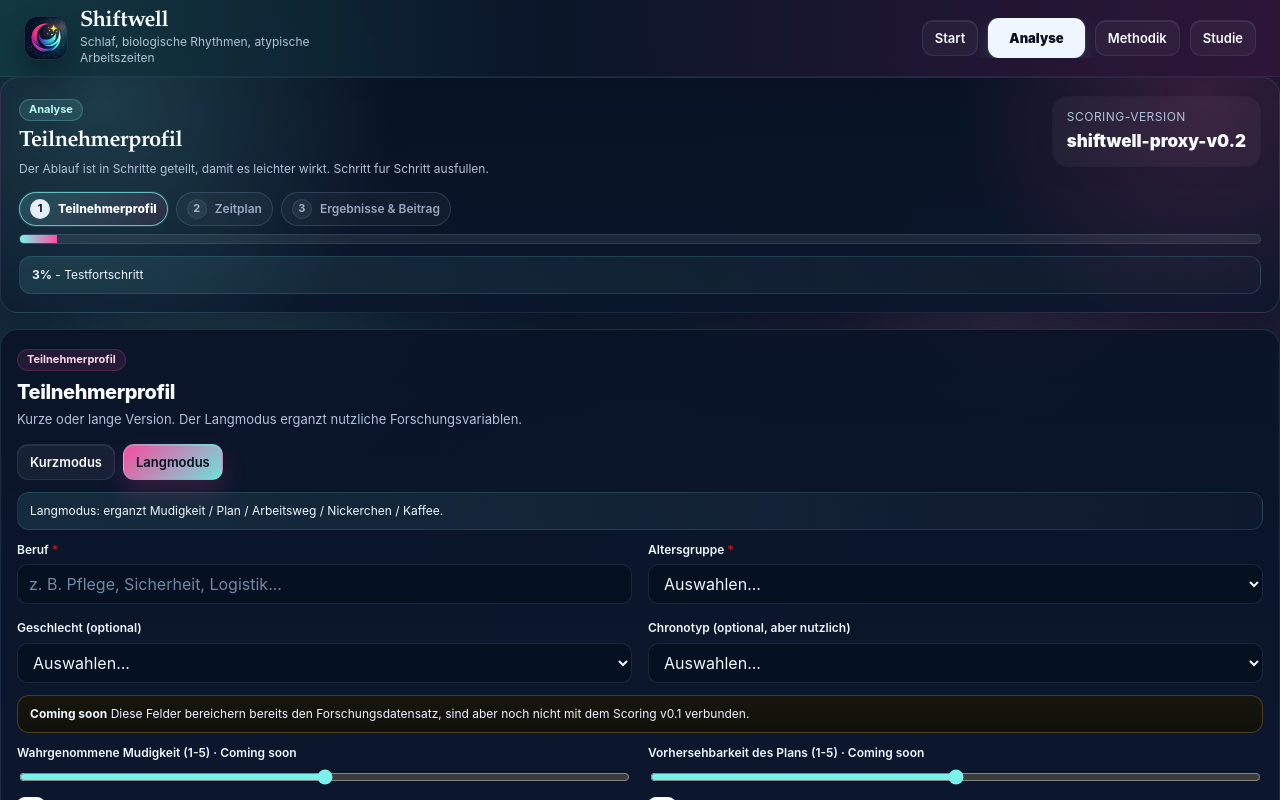
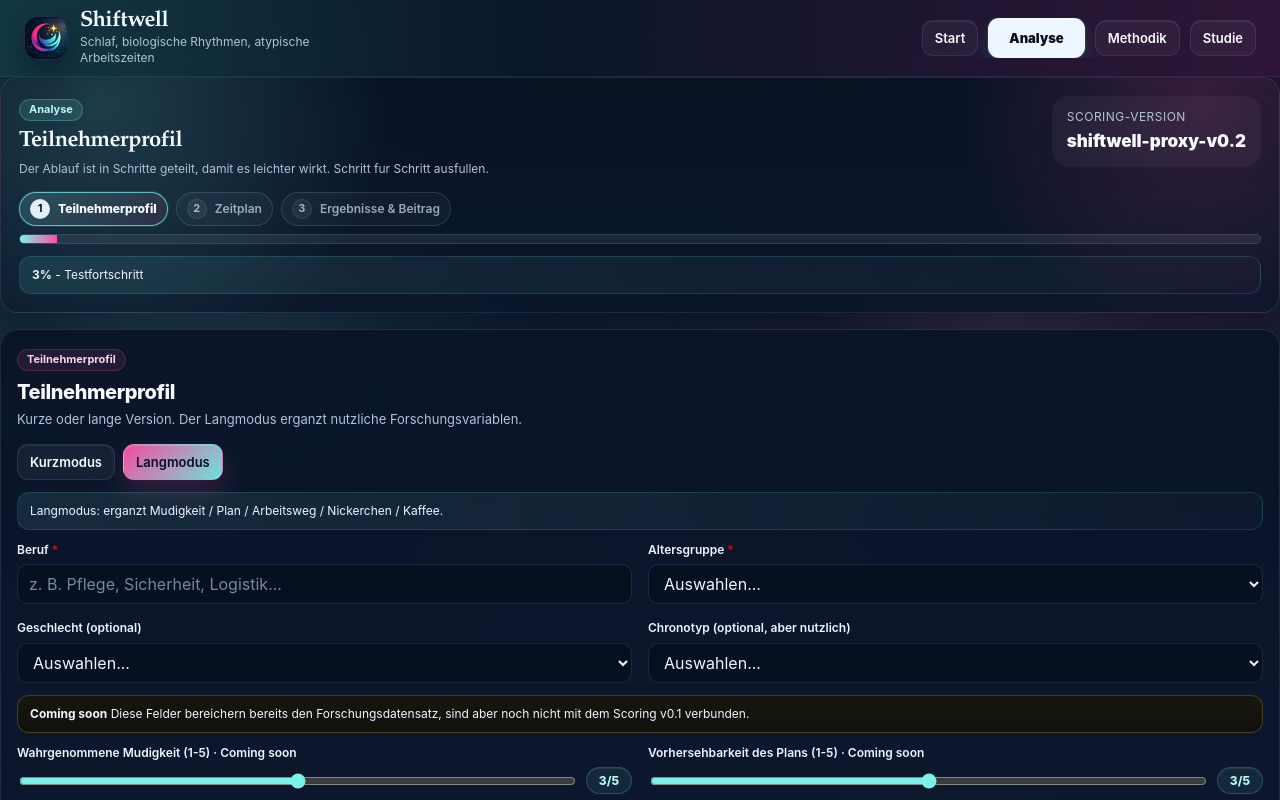
Before and after one commit to esante-shiftwell/website, a Next.js app: page /de/analyze in a window 1280 px wide. Both pictures are taken after a click on the button "Langmodus". Shown: the top 800 px of the page. Built offline with nearby package versions, Linux system fonts and the light colour scheme.

Commit message:
fix: align profile range values

```diff
--- a/src/app/globals.css
+++ b/src/app/globals.css
@@ -640,6 +640,31 @@
   accent-color: var(--primary);
 }
 
+.sw-range-control {
+  display: grid;
+  grid-template-columns: minmax(0, 1fr) auto;
+  align-items: center;
+  gap: 12px;
+}
+
+.sw-range-control input[type="range"] {
+  width: 100%;
+  min-width: 0;
+}
+
+.sw-range-value {
+  min-width: 46px;
+  text-align: center;
+  border: 1px solid rgba(121, 242, 234, 0.20);
+  border-radius: 999px;
+  padding: 4px 8px;
+  font-size: 12px;
+  font-weight: 800;
+  color: #baf9f2;
+  background: rgba(121, 242, 234, 0.08);
+  box-shadow: inset 0 1px 0 rgba(255, 255, 255, 0.08);
+}
+
 input[type="checkbox"] {
   width: 15px;
   height: 15px;
--- a/src/components/analyze/FormBits.tsx
+++ b/src/components/analyze/FormBits.tsx
@@ -32,7 +32,7 @@
   onChange: (v: number) => void;
 }) {
   return (
-    <div className="row" style={{ gap: 10, alignItems: 'center' }}>
+    <div className="sw-range-control">
       <input
         type="range"
         min={min}
@@ -40,20 +40,9 @@
         step={1}
         value={value}
         onChange={(e) => onChange(Number(e.target.value))}
-        style={{ width: '100%' }}
       />
-      <div
-        style={{
-          minWidth: 28,
-          textAlign: 'center',
-          border: '1px solid var(--border)',
-          borderRadius: 8,
-          padding: '4px 6px',
-          fontSize: 12,
-          background: 'white',
-        }}
-      >
-        {value}
+      <div className="sw-range-value" aria-label={`Valeur ${value} sur ${max}`}>
+        {value}/{max}
       </div>
     </div>
   );
```
